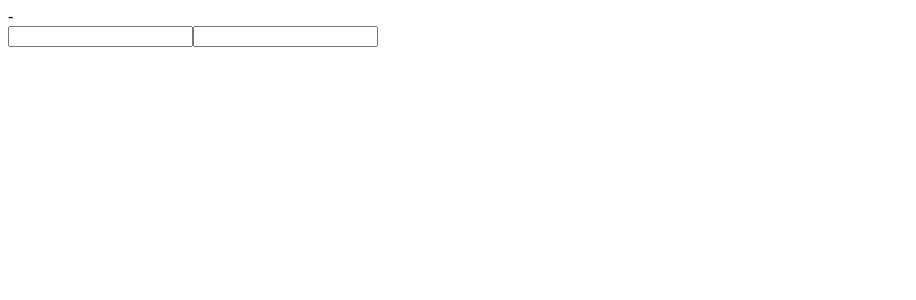
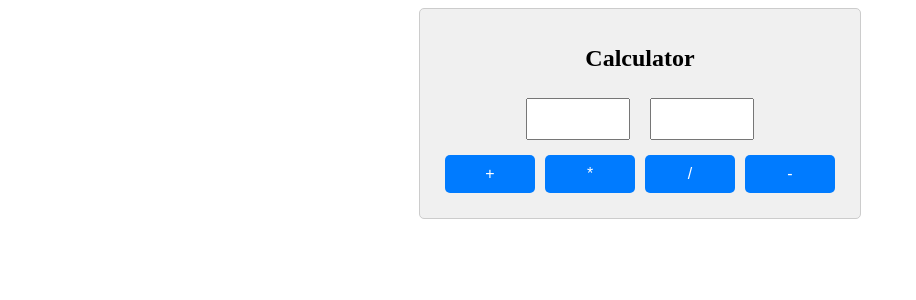
Before and after one commit to ZaneDaniel11/ReactJSPractice, a React (Vite) app in the folder reactpro/: page / in a window 1280 px wide. Shown: the top 300 px of the page, without its empty margins (0-916 px from the left). Built offline with nearby package versions, Linux system fonts and the light colour scheme.

Commit message:
Calculator

```diff
--- a/reactpro/src/App.jsx
+++ b/reactpro/src/App.jsx
@@ -1,3 +1,4 @@
+import Caculator from "./components/Calculator";
 import Form from "./components/Form";
 import Message from "./components/Message";
 import MultInput from "./components/MultInput";
@@ -7,7 +8,7 @@ import Fdata from "./components/fetch";
 function App() {
   return (
     <div className="App">
-      <PracForm />
+      <Caculator />
     </div>
   );
 }
--- /dev/null
+++ b/reactpro/src/components/Calculator.jsx
@@ -0,0 +1,47 @@
+import { useState } from "react";
+import "./calculator.css";
+export default function Caculator() {
+  const [value1, Value] = useState("");
+  const [value2, Value2] = useState("");
+
+  const [result, Result1] = useState(value1, value2);
+
+  function add() {
+    Result1(value1 + value2);
+  }
+  function mult() {
+    Result1(value1 * value2);
+  }
+  function min() {
+    Result1(value1 - value2);
+  }
+
+  function devide() {
+    Result1(value1 / value2);
+  }
+  return (
+    <div class="calculator">
+      <div className="headerContainer">
+        {" "}
+        <h1>Calculator</h1>
+      </div>
+      <h1>{result}</h1>
+      <input
+        onChange={(e) => Value(parseInt(e.target.value))}
+        type="text"
+        value={value1}
+      />
+      <input
+        type="text"
+        onChange={(e) => Value2(parseInt(e.target.value))}
+        value={value2}
+      />
+      <div className="buttonContainer">
+        <button onClick={add}>+</button>
+        <button onClick={mult}>*</button>
+        <button onClick={devide}>/</button>
+        <button onClick={min}>-</button>
+      </div>
+    </div>
+  );
+}
--- /dev/null
+++ b/reactpro/src/components/calculator.css
@@ -0,0 +1,42 @@
+.calculator {
+  max-width: 400px;
+  margin: 0 auto;
+  padding: 20px;
+  background-color: #f0f0f0;
+  border: 1px solid #ccc;
+  border-radius: 5px;
+  text-align: center;
+}
+
+.calculator h1 {
+  font-size: 24px;
+}
+
+.calculator input {
+  width: 80px;
+  padding: 10px;
+  margin: 10px;
+  font-size: 16px;
+}
+
+.calculator button {
+  padding: 10px 20px;
+  margin: 5px;
+  font-size: 16px;
+  cursor: pointer;
+  background-color: #007bff;
+  color: white;
+  border: none;
+  border-radius: 5px;
+  width: 100px;
+}
+
+.calculator button:hover {
+  background-color: #0056b3;
+}
+.buttonContainer {
+  display: flex;
+  justify-content: center;
+}
+.headerContainer {
+}
```
Also changed, not shown: 1 other file (tests, documents, lock files or other folders).
